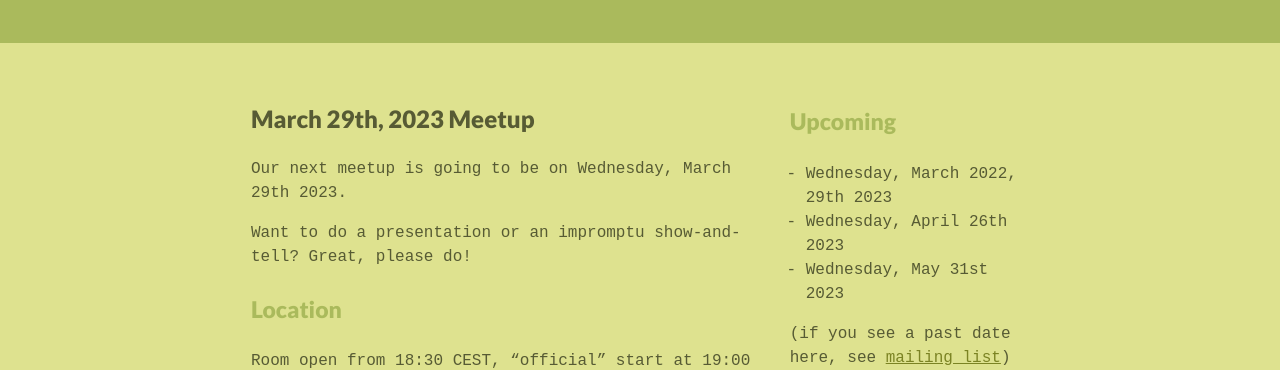
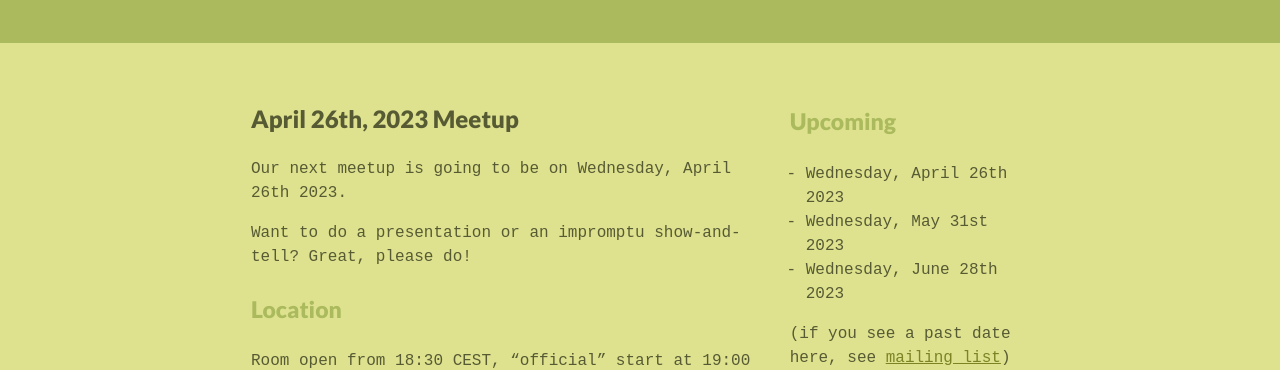
Before and after one commit to emacs-berlin/emacs-berlin.org, a Jekyll site: the page built from index.md, in a window 1280 px wide. Shown: the part 366-736 px from the top of the page. Built offline with Jekyll 4.4.1, drawn with Linux system fonts in a browser that asks for light colours.

Commit message:
April 2023

```diff
--- a/index.md
+++ b/index.md
@@ -13,9 +13,9 @@ layout: default
 
 <section id="below-fold"><div class="row"><div class="medium-8 columns">
 
-# March 29th, 2023 Meetup
+# April 26th, 2023 Meetup
 
-Our next meetup is going to be on Wednesday, March 29th 2023.
+Our next meetup is going to be on Wednesday, April 26th 2023.
 
 Want to do a presentation or an impromptu show-and-tell? Great, please
 do!
@@ -24,7 +24,7 @@ do!
 
 Room open from 18:30 CEST, "official" start at 19:00 CEST. In another
 timezone? M-x world-clock!
-[Jitsi Room](https://jitsi.emacs-berlin.org/march-2023).
+[Jitsi Room](https://jitsi.emacs-berlin.org/april-2023).
 
 ### About Emacs Berlin
 
@@ -56,12 +56,11 @@ Non-public contact via email: [organizers email][contact]
 <div class="medium-4 columns">
 ### Upcoming
 
-* Wednesday, March 2022, 29th 2023
 * Wednesday, April 26th 2023
 * Wednesday, May 31st 2023
+* Wednesday, June 28th 2023
 
 <!--
-* Wednesday, June 28th 2023
 * Wednesday, July 26th 2023
 * Wednesday, August 30th 2023
 * Wednesday, September 27th 2023
```
